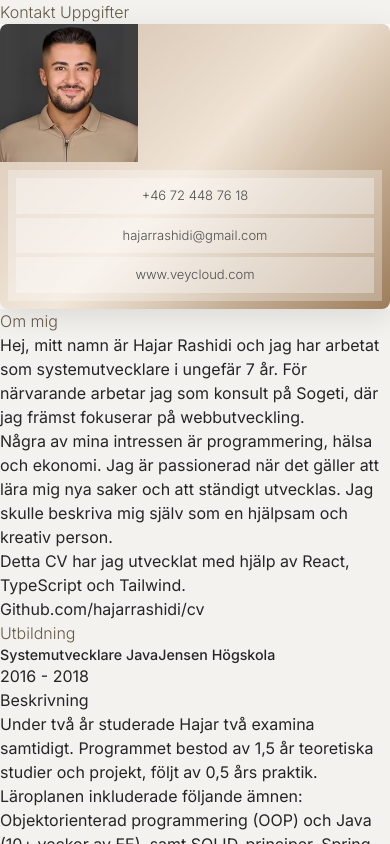
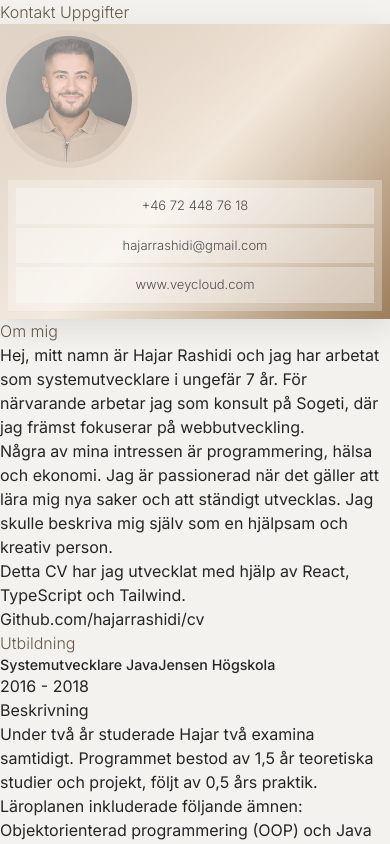
Before and after one commit to hajarrashidi/cv, a Next.js app: page / in a window 390 px wide. Shown: the top 844 px of the page. Built offline with nearby package versions, Linux system fonts and the light colour scheme.

Commit message:
shine works

```diff
--- a/app/components/Contact/index.tsx
+++ b/app/components/Contact/index.tsx
@@ -15,7 +15,7 @@ export const Contact = ({infoItems}: { infoItems: InfoItemProps[] }) => (
                       alt="Profile"
                       width={138}
                       height={138}
-                      className="rounded-full profile-picture object-cover"
+                      className="profile-picture"
                     />
                     {/*<h1 className="text-center text-2xl mt-2.5">Hajar Rashidi</h1>*/}
                   </div>
--- a/app/style/globals.css
+++ b/app/style/globals.css
@@ -8,7 +8,7 @@
   --bg-color: #F4F2EE;
   --text-color: #252525;
   --light-text-color: #4e4e4e;
-  --border-color: #efefef;
+  --border-color: #baa28b3d;
   --hover-color: #fff1e3;
   --card-bg: #FBFAF9;
   --light-brown: rgba(212, 190, 167, 0.16);
@@ -51,12 +51,10 @@ body {
 }
 
 .card-frame {
-  border: none;
-  border-radius: 8px;
+  position: relative;
+  overflow: hidden;
   background: linear-gradient(135deg, #9d7145a7 0%, #efe2d2 50%, #9d7d5b 100%);
   box-shadow: 0 8px 30px rgba(0, 0, 0, 0.1);
-  position: relative;
-  overflow: hidden;
 }
 
 .card-frame::before {
@@ -67,6 +65,7 @@ body {
   width: 300%;
   height: 300%;
   transform: rotate(30deg);
+  z-index: 2;
 }
 
 .card-frame::before {
@@ -103,19 +102,23 @@ body {
   }
 }
 
-.card-frame .card-contact-link.rounded-lg {
+.card-contact-link {
   position: relative;
+  z-index: 4;
+}
+
+.profile-picture-frame {
+  padding-top: 0.35rem;
+  padding-bottom: 0.3rem;
   z-index: 1;
 }
 
 .profile-picture {
-  z-index: 2;
+  opacity: 0.92;
+  border: 6px solid rgba(171, 147, 123, 0.31);
+  border-radius: 100%;
   position: relative;
-}
-
-/* Profile picture styles */
-.profile-picture-frame {
-  margin: 0 auto;
+  z-index: 1;
 }
 
 /* Info and contact styles */
@@ -130,6 +133,7 @@ body {
 }
 
 .card-contact-link-bar {
+  z-index: 4;
   margin: 0.5rem;
   padding: 0.5rem 0.5rem 0.25rem;
   background-color: var(--contact-bg);
@@ -152,15 +156,6 @@ body {
   line-height: 1.3rem;
 }
 
-@keyframes borderFade {
-  0% {
-    border-color: #BAA28B;
-  }
-  100% {
-    border-color: #baa28b41;
-  }
-}
-
 /* Media queries */
 @media print {
   @page {
@@ -175,4 +170,41 @@ body {
     font-size: 0.89rem;
     line-height: 1.2rem;
   }
+
+  .card-frame::before {
+    top: -80%;
+    left: -80%;
+    width: 260%;
+    height: 260%;
+  }
+
+  @keyframes straightShineEffect {
+    0% {
+      opacity: 0;
+      transform: translateX(-80%) translateY(-80%) rotate(30deg);
+    }
+    10% {
+      opacity: 0.1;
+    }
+    50% {
+      opacity: 1;
+      transform: translateX(-26.67%) translateY(-26.67%) rotate(30deg);
+      background: linear-gradient(
+        90deg,
+        transparent,
+        rgba(255, 255, 255, 0.682) 50%,
+        transparent
+      );
+    }
+    60% {
+      opacity: 0.95;
+    }
+    70% {
+      opacity: 0.9;
+    }
+    80%, 90%, 100% {
+      opacity: 0;
+      transform: translateX(26.67%) translateY(26.67%) rotate(30deg);
+    }
+  }
 }
```
